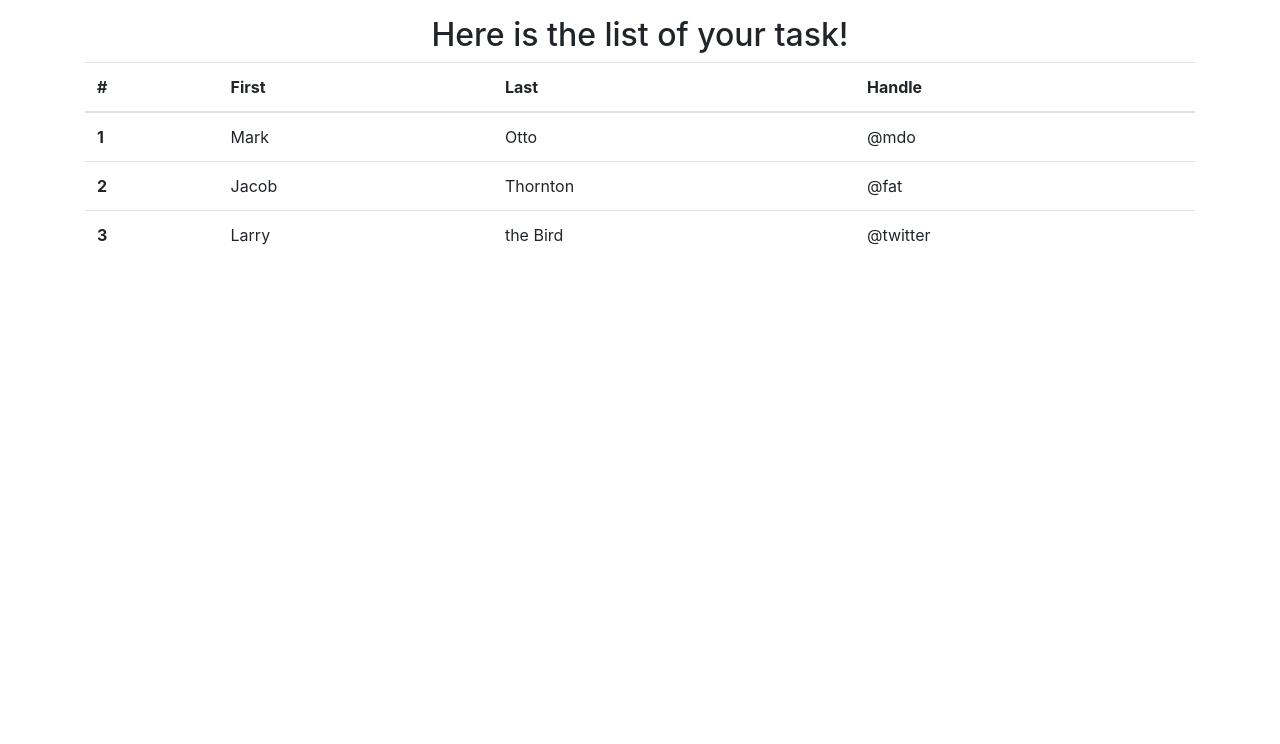
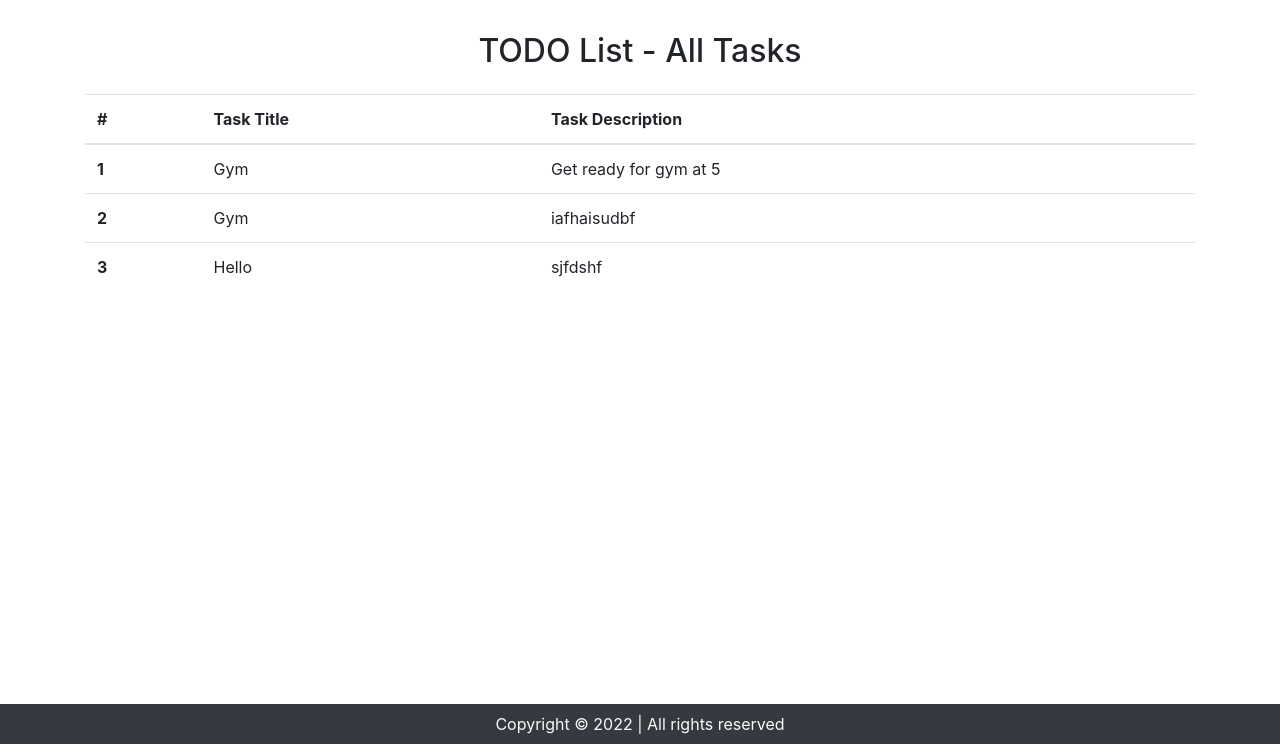
Before and after one commit to Sandeshsingh27/Django_Todo, a Django app: page /tasks/ in a window 1280 px wide. Shown: the part 56-800 px from the top of the page. Run offline with Django 4.2, Linux system fonts and the light colour scheme; data comes from the database, SQL or seed files in the repository; some libraries are stand-ins or nearby versions.

Commit message:
displayed all the tasks

```diff
--- a/home/views.py
+++ b/home/views.py
@@ -16,4 +16,6 @@ def index(request):
     return render(request, 'index.html', context)
 
 def tasks(request):
-    return render(request, 'tasks.html')
+    alltasks=models.Task.objects.all()
+    context={'tasks':alltasks}
+    return render(request, 'tasks.html', context)
--- a/templates/base.html
+++ b/templates/base.html
@@ -37,6 +37,13 @@
     {% block body %}
     {% endblock body %}
 
+    <footer class="bg-dark text-light fixed-bottom">
+        <p class="text-center py-2 my-0">
+          Copyright &copy; 2022 | All rights reserved
+        </p>
+
+      </footer>
+
     <!-- Optional JavaScript -->
     <!-- jQuery first, then Popper.js, then Bootstrap JS -->
     <script src="https://code.jquery.com/jquery-3.2.1.slim.min.js" integrity="sha384-KJ3o2DKtIkvYIK3UENzmM7KCkRr/rE9/Qpg6aAZGJwFDMVNA/GpGFF93hXpG5KkN" crossorigin="anonymous"></script>
--- a/templates/index.html
+++ b/templates/index.html
@@ -13,7 +13,7 @@
     {% endif %}
 
     <div class="container my-3">
-        <h2 class="text-center">Add a Task!</h2>
+        <h2 class="text-center">Welcome to TODO List - Add a Task!</h2>
         <form action="/" method="POST">
             {% csrf_token %}
             <div class="form-group">
--- a/templates/tasks.html
+++ b/templates/tasks.html
@@ -4,35 +4,24 @@
 
 {% block body %}
     <div class="container my-3">
-        <h2 class="text-center">Here is the list of your task!</h2>
+        <h2 class="text-center py-3">TODO List - All Tasks</h2>
         <table class="table">
             <thead>
               <tr>
                 <th scope="col">#</th>
-                <th scope="col">First</th>
-                <th scope="col">Last</th>
-                <th scope="col">Handle</th>
+                <th scope="col">Task Title</th>
+                <th scope="col">Task Description</th>
               </tr>
             </thead>
             <tbody>
-              <tr>
-                <th scope="row">1</th>
-                <td>Mark</td>
-                <td>Otto</td>
-                <td>@mdo</td>
-              </tr>
-              <tr>
-                <th scope="row">2</th>
-                <td>Jacob</td>
-                <td>Thornton</td>
-                <td>@fat</td>
-              </tr>
-              <tr>
-                <th scope="row">3</th>
-                <td>Larry</td>
-                <td>the Bird</td>
-                <td>@twitter</td>
-              </tr>
+                {% for task in tasks %}
+                    <tr>
+                        <th scope="row">{{forloop.counter}}</th>
+                        <td>{{task.title}}</td>
+                        <td>{{task.desc}}</td>
+                        {% comment %} <td>@mdo</td> {% endcomment %}
+                    </tr>
+                {% endfor %}
             </tbody>
           </table>
     </div>
```
